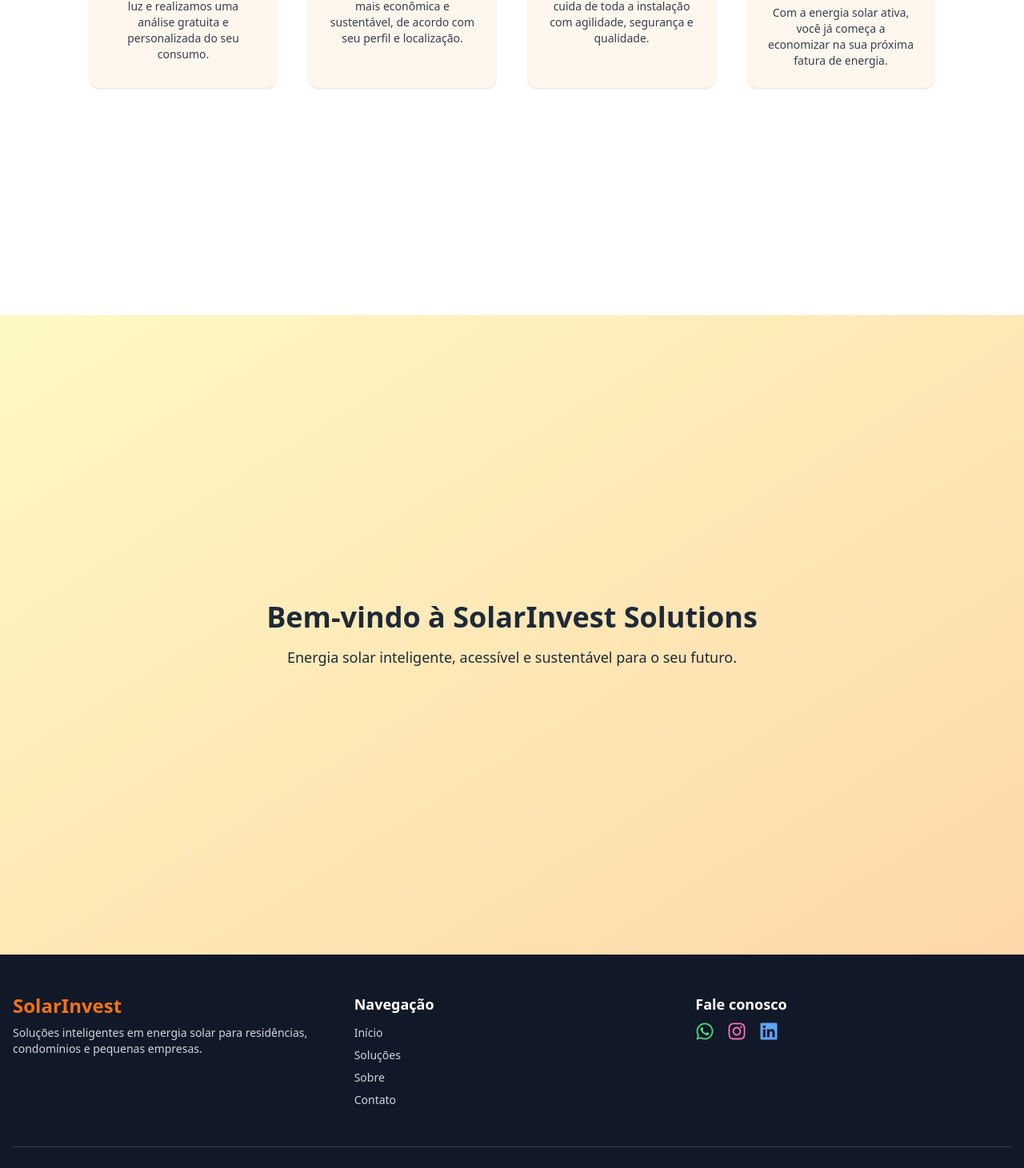
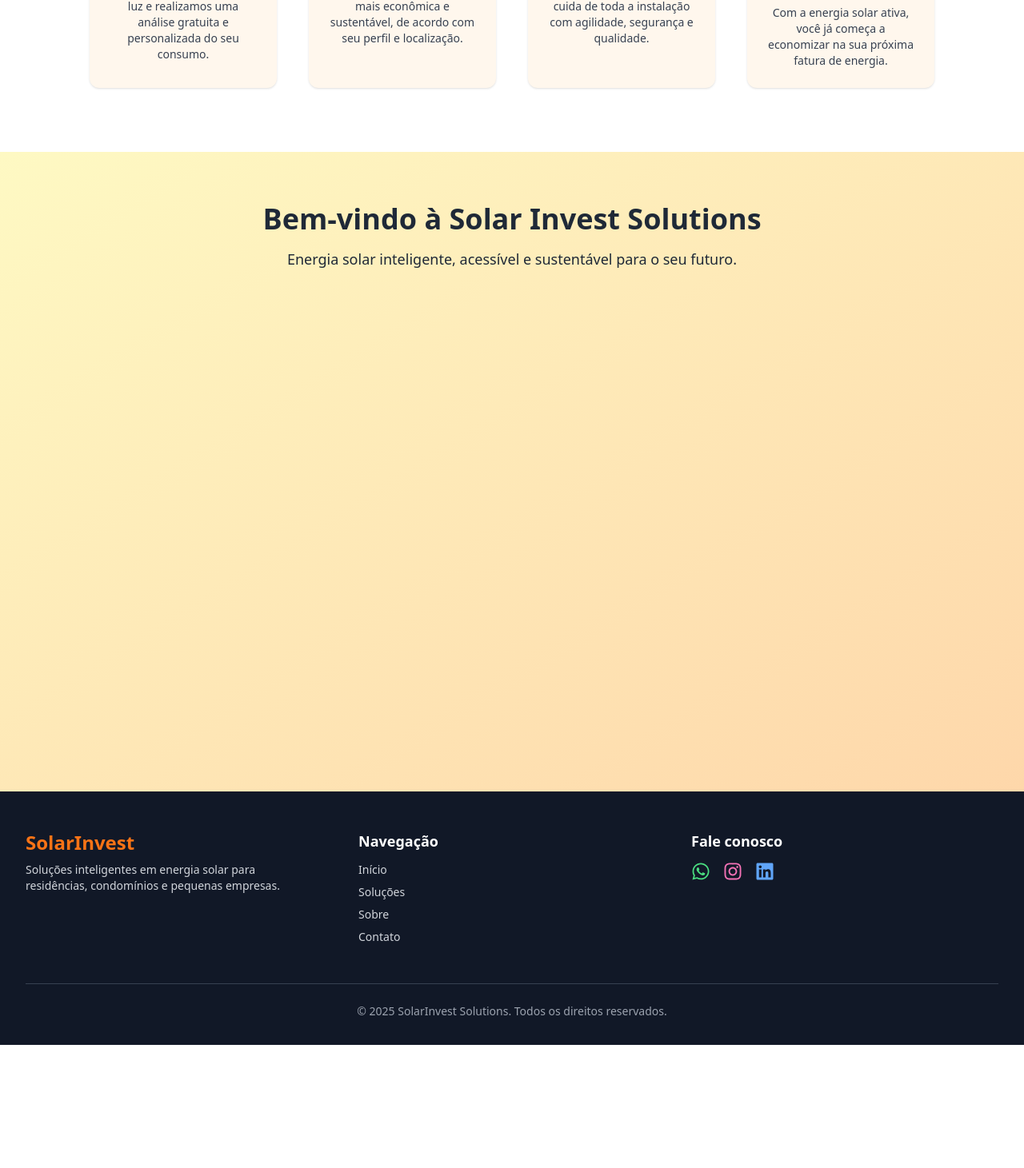
Before and after one commit to LeandroFrancaUS/solarinvest-Website, a Next.js app: page / in a window 1280 px wide. Shown: the part 1346-2807 px from the top of the page at 80% size. After the commit the page ends 2653 px from the top, so only its background shows below. Built offline with nearby package versions, Linux system fonts and the light colour scheme.

Commit message:
Refactor homepage and footer layout and imports
Updated the homepage to import the ComoFunciona component directly and improved section comments for clarity. Refactored the Footer layout for better responsiveness, added accessibility labels to social links, and enhanced styling for consistency.

```diff
--- a/src/app/page.tsx
+++ b/src/app/page.tsx
@@ -1,9 +1,14 @@
-import Hero from '@/components/Hero'
-import Beneficios from '@/components/Beneficios'
-import ComoFunciona from '@/app/comofunciona/page'
+// src/app/page.tsx
+
+import Hero from '@/components/Hero';
+import Beneficios from '@/components/Beneficios';
+import ComoFunciona from '@/components/ComoFunciona'; // Corrigido: agora importa o componente diretamente
+
+// 🔍 SEO Metadata para motores de busca
 export const metadata = {
   title: 'Energia Solar Inteligente | Solar Invest Solutions',
-  description: 'Economize com energia solar híbrida, off-grid e sustentável. Soluções acessíveis para residências, negócios e comunidades remotas.',
+  description:
+    'Economize com energia solar híbrida, off-grid e sustentável. Soluções acessíveis para residências, negócios e comunidades remotas.',
   keywords: [
     'energia solar',
     'solarinvest',
@@ -23,14 +28,23 @@ export const metadata = {
 export default function Home() {
   return (
     <>
+      {/* 🟠 Seção inicial com vídeo ou imagem hero */}
       <Hero />
+
+      {/* 🟠 Seção de benefícios da SolarInvest */}
       <Beneficios />
+
+      {/* 🟠 Seção explicativa do processo em etapas */}
       <ComoFunciona />
-      <main className="min-h-screen flex flex-col items-center justify-center bg-gradient-to-br from-yellow-100 to-orange-200 text-gray-800">
-        <h1 className="text-4xl font-bold">Bem-vindo à SolarInvest Solutions</h1>
-        <p className="mt-4 text-lg">
-          Energia solar inteligente, acessível e sustentável para o seu futuro.
-        </p>
+
+      {/* 🟠 Seção final com mensagem institucional */}
+      <main className="min-h-screen px-4 sm:px-6 md:px-8 py-16 bg-gradient-to-br from-yellow-100 to-orange-200 text-gray-800">
+        <div className="max-w-3xl mx-auto text-center">
+          <h1 className="text-4xl font-bold">Bem-vindo à Solar Invest Solutions</h1>
+          <p className="mt-4 text-lg">
+            Energia solar inteligente, acessível e sustentável para o seu futuro.
+          </p>
+        </div>
       </main>
     </>
   );
--- a/src/components/Footer.tsx
+++ b/src/components/Footer.tsx
@@ -5,17 +5,17 @@ import { FaWhatsapp, FaInstagram, FaLinkedin } from 'react-icons/fa';
 
 export default function Footer() {
   return (
-    <footer className="bg-gray-900 text-white pt-12 pb-6 px-4">
-      <div className="max-w-7xl mx-auto grid grid-cols-1 md:grid-cols-3 gap-8">
-        {/* Coluna 1: Logo + Descrição */}
+    <footer className="bg-gray-900 text-white px-4 sm:px-6 md:px-8 pt-12 pb-8">
+      <div className="max-w-7xl mx-auto grid grid-cols-1 sm:grid-cols-2 md:grid-cols-3 gap-8">
+        {/* 🟠 Coluna 1: Logo e descrição */}
         <div>
           <h2 className="text-2xl font-bold text-orange-500 mb-2">SolarInvest</h2>
-          <p className="text-sm text-gray-300">
+          <p className="text-sm text-gray-300 max-w-xs">
             Soluções inteligentes em energia solar para residências, condomínios e pequenas empresas.
           </p>
         </div>
 
-        {/* Coluna 2: Navegação */}
+        {/* 🟠 Coluna 2: Navegação */}
         <div className="flex flex-col gap-2">
           <h3 className="text-lg font-semibold mb-1">Navegação</h3>
           <Link href="/" className="text-sm text-gray-300 hover:text-white">Início</Link>
@@ -24,24 +24,25 @@ export default function Footer() {
           <Link href="/contato" className="text-sm text-gray-300 hover:text-white">Contato</Link>
         </div>
 
-        {/* Coluna 3: Redes Sociais */}
+        {/* 🟠 Coluna 3: Redes sociais */}
         <div>
           <h3 className="text-lg font-semibold mb-1">Fale conosco</h3>
-          <div className="flex items-center gap-4 mt-2">
-            <a href="https://wa.me/5562981704303" target="_blank" rel="noopener noreferrer">
+          <div className="flex gap-4 mt-3">
+            <a href="https://wa.me/5562981704303" target="_blank" rel="noopener noreferrer" aria-label="WhatsApp">
               <FaWhatsapp className="text-2xl text-green-400 hover:text-green-500" />
             </a>
-            <a href="https://instagram.com/solarinvest" target="_blank" rel="noopener noreferrer">
+            <a href="https://instagram.com/solarinvest" target="_blank" rel="noopener noreferrer" aria-label="Instagram">
               <FaInstagram className="text-2xl text-pink-400 hover:text-pink-500" />
             </a>
-            <a href="https://linkedin.com/company/solarinvest" target="_blank" rel="noopener noreferrer">
+            <a href="https://linkedin.com/company/solarinvest" target="_blank" rel="noopener noreferrer" aria-label="LinkedIn">
               <FaLinkedin className="text-2xl text-blue-400 hover:text-blue-500" />
             </a>
           </div>
         </div>
       </div>
 
-      <div className="text-center text-sm text-gray-400 mt-12 border-t border-gray-700 pt-6">
+      {/* 🟠 Rodapé inferior com direitos autorais */}
+      <div className="text-center text-sm text-gray-400 mt-12 border-t border-gray-700 pt-6 px-4">
         &copy; {new Date().getFullYear()} SolarInvest Solutions. Todos os direitos reservados.
       </div>
     </footer>
```
